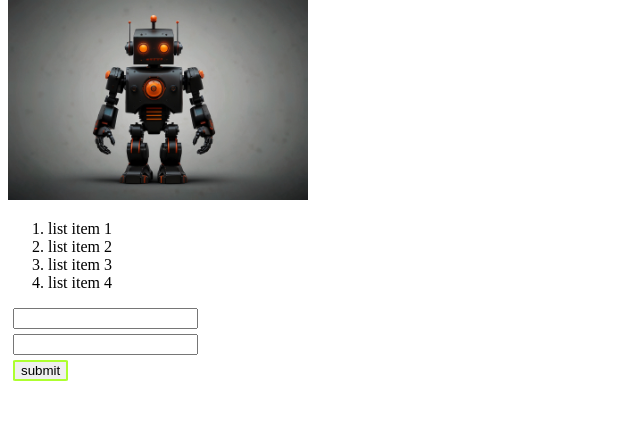
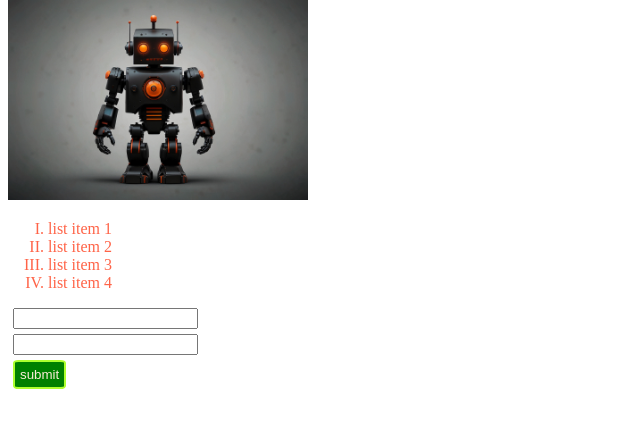
Before and after one commit to kawsarahmed24/new-repo, a plain HTML site: page index.html in a window 1280 px wide. Shown: the part 81-508 px from the top of the page, without its empty margins (0-640 px from the left). Drawn offline with Linux system fonts and the light colour scheme.

Commit message:
adds some more style in list items and submit button

```diff
--- a/index.html
+++ b/index.html
@@ -10,7 +10,7 @@
 <body>
     <h1>Heading 1</h1>
     <img src="images/robot.jpg" alt="" width="300px">
-    <ol>
+    <ol type="I">
         <li>list item 1</li>
         <li>list item 2</li>
         <li>list item 3</li>
--- a/styles/style.css
+++ b/styles/style.css
@@ -4,9 +4,17 @@ input{
 }
 input[type="submit"]{
     border: 2px solid greenyellow;
-    border-radius: 5%;
+    background-color: green;
+    color: antiquewhite;
+    border-radius: 10%;
+    padding: 5px;
 }
 h1{
     color: darkolivegreen;
     font-family: Verdana, Geneva, Tahoma, sans-serif;
 }
+
+ol li{
+    font-weight: lighter;
+    color: tomato;
+}
```
